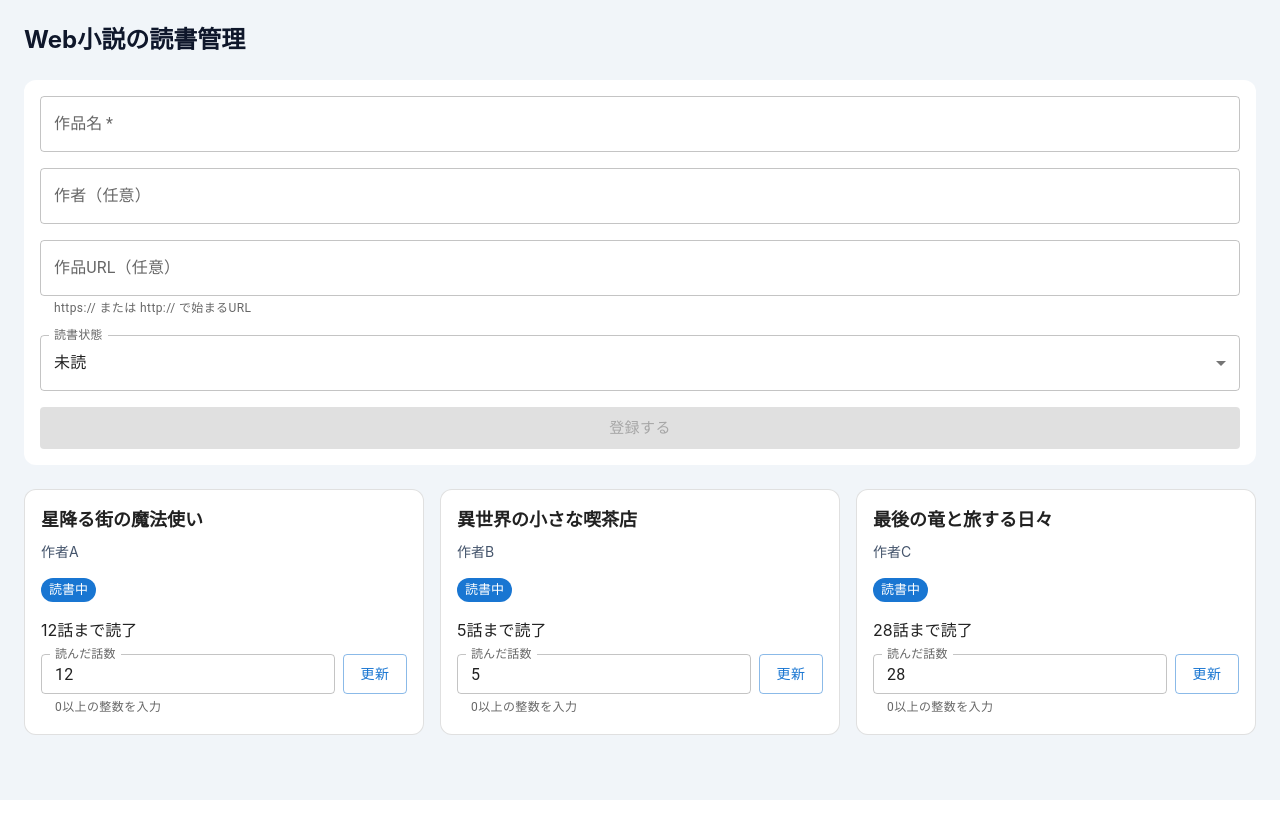
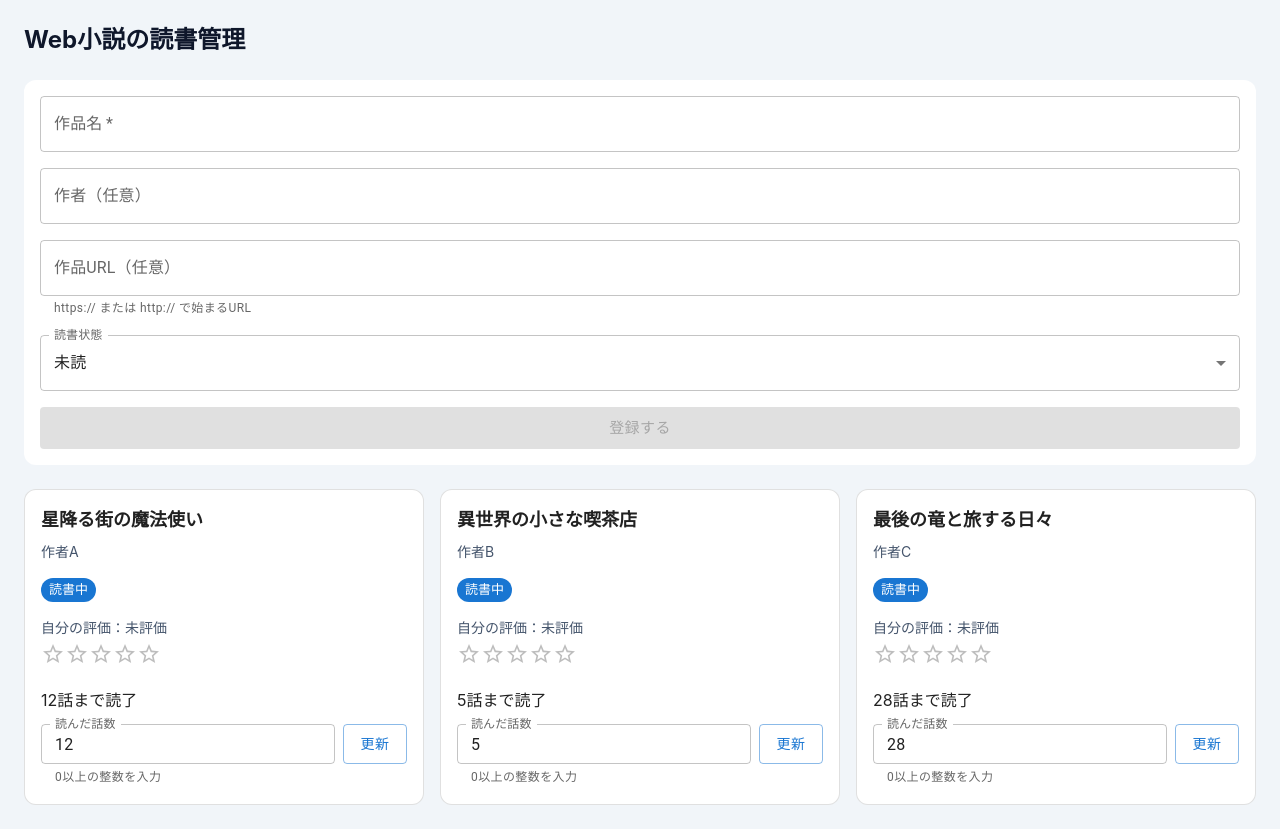
Before and after one commit to Nono-09/mui-practice, a React (Vite) app: page / in a window 1280 px wide. Before the commit the page ends 800 px from the top, so only its background shows below. Built offline with nearby package versions, Linux system fonts and the light colour scheme.

Commit message:
作品ごとの星評価と評価の保存機能を追加

```diff
--- a/src/App.tsx
+++ b/src/App.tsx
@@ -8,6 +8,7 @@ import Select from '@mui/material/Select'
 import MenuItem from '@mui/material/MenuItem'
 import Chip from '@mui/material/Chip'
 import Link from '@mui/material/Link'
+import Rating from '@mui/material/Rating'
 
 function App() {
   const [loaded] = useState(loadNovels)
@@ -48,6 +49,7 @@ function App() {
         readEpisode: 0,
         status,
         url: trimmedUrl,
+        rating: null,
       },
     ])
 
@@ -190,6 +192,29 @@ function App() {
             }
             sx={{ mt: 2 }}
           />
+          <div className="mt-4">
+            <p
+              id={`rating-label-${novel.id}`}
+              className="mb-1 text-sm text-slate-600"
+            >
+              自分の評価：{novel.rating === null ? '未評価' : `${novel.rating} / 5`}
+            </p>
+            <Rating
+              name={`rating-${novel.id}`}
+              aria-labelledby={`rating-label-${novel.id}`}
+              value={novel.rating}
+              getLabelText={(value) => `${value}つ星`}
+              onChange={(_, newValue) => {
+                setNovels((current) =>
+                  current.map((item) =>
+                    item.id === novel.id
+                      ? { ...item, rating: newValue }
+                      : item,
+                  ),
+                )
+              }}
+            />
+          </div>
           <p className="mt-4">{novel.readEpisode}話まで読了</p>
           <div className="mt-3 flex items-start gap-2">
           <TextField
@@ -235,6 +260,7 @@ type Novel = {
   readEpisode: number
   status: ReadingStatus
   url: string
+  rating: number | null
 }
 
 const initialNovels: Novel[] = [
@@ -245,6 +271,7 @@ const initialNovels: Novel[] = [
     readEpisode: 12,
     status: '読書中',
     url: '',
+    rating: null,
   },
   {
     id: 2,
@@ -253,6 +280,7 @@ const initialNovels: Novel[] = [
     readEpisode: 5,
     status: '読書中',
     url: '',
+    rating: null,
   },
   {
     id: 3,
@@ -261,6 +289,7 @@ const initialNovels: Novel[] = [
     readEpisode: 28,
     status: '読書中',
     url: '',
+    rating: null,
   },
 ]
 
@@ -295,6 +324,15 @@ function loadNovels(): { novels: Novel[]; readError: string } {
           typeof item.title === 'string' &&
           typeof item.author === 'string' &&
           (
+            item.rating === undefined ||
+            item.rating === null ||
+            (
+              Number.isInteger(item.rating) &&
+              item.rating >= 1 &&
+              item.rating <= 5
+            )
+          ) &&
+          (
             item.url === undefined ||
             (
               typeof item.url === 'string' &&
@@ -317,6 +355,7 @@ function loadNovels(): { novels: Novel[]; readError: string } {
     const restoredNovels: Novel[] = data.map((item) => ({
       ...item,
       url: item.url ?? '',
+      rating: item.rating ?? null,
       status:
         item.status ??
         (item.readEpisode > 0 ? '読書中' : '未読'),
```
